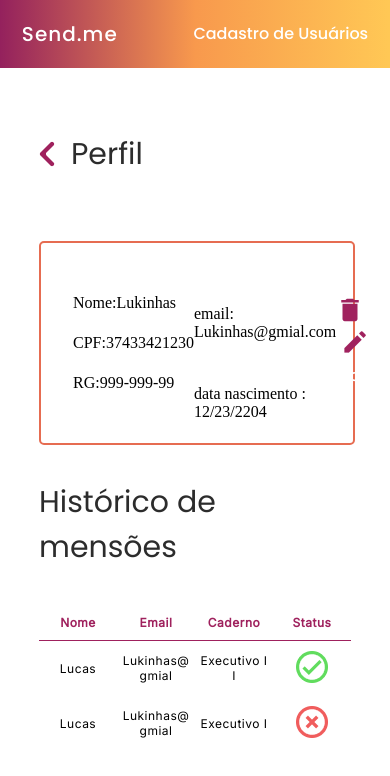
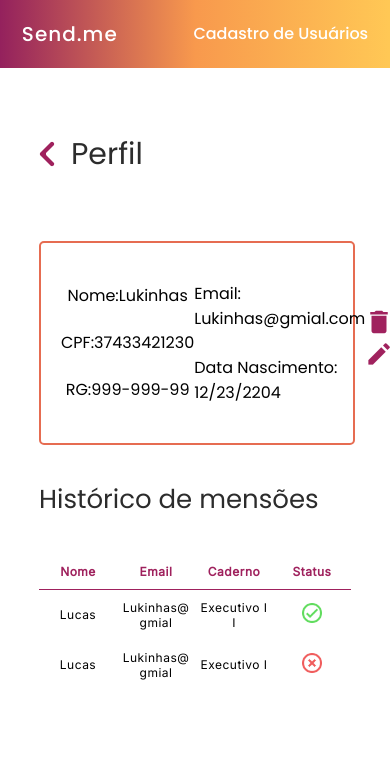
Before and after one commit to The-Seven-DSM/Send.me-FrontEnd-2022-2, a React (Create React App) app: page /perfil in a window 390 px wide. Shown: the top 776 px of the page. Built offline with nearby package versions, Linux system fonts and the light colour scheme.

Commit message:
'responsivo'

```diff
--- a/src/components/Hist-Perfil/historico/style.css
+++ b/src/components/Hist-Perfil/historico/style.css
@@ -1,3 +1,11 @@
 .Titulo{
     margin: 35px 0;
 }
+@media(max-width:991px){
+    .Titulo{
+        font-size: 26px;
+    }
+    tbody tr td img{
+        width: 20px;
+    }
+}
--- a/src/components/Hist-Perfil/perfil.js
+++ b/src/components/Hist-Perfil/perfil.js
@@ -23,12 +23,12 @@ function Perfil (){
                     <p>RG:999-999-99</p>
                 </div>
                 <div className="meio">
-                    <p>email: Lukinhas@gmial.com</p>
-                    <p>data nascimento : 12/23/2204</p>
+                    <p>Email: Lukinhas@gmial.com</p>
+                    <p>Data Nascimento: 12/23/2204</p>
                 </div>
                 <div className="direito">
                     <a href="/a"><img src={Lixeira} alt="Lixeira" /></a>
-                    <a href="/a"><img src={Caneta} alt="Caneta" /><p>Editar</p> </a>
+                    <a href="/a"><img src={Caneta} alt="Caneta" /></a>
                 </div>
 
                 </div>
--- a/src/components/Hist-Perfil/style.css
+++ b/src/components/Hist-Perfil/style.css
@@ -1,4 +1,3 @@
-
 .containerPerfil {
     margin-top: 32px;
     display: flex;
@@ -9,35 +8,52 @@
     width: 100%;
     height: 200px;
  }
+.direito, .meio, .esquerda{
+    display: flex;
+    align-items: center;
+    flex-direction: column;
+}
 .direito{
-/* margin-top: 150px; */
-padding: 0 5px;
-/* height: 200px; */
-/* background-color: rgb(131, 142, 238); */
-display: flex;
-flex-direction: column;
+    margin-right: 20px;
 }
-
-/* .direito img{
-    margin-bottom: 150px;
-} */
-.meio{
-height: 120px;
-/* background-color: aqua; */
-display: flex;
-flex-direction: column;
-
+.direito a p{
+    color: #000;
+}
+.meio {
+    padding: 22px 0px;
 }
 .meio p{
-    padding: 22px 0px;
+    padding: 12px 0;
 }
 .esquerda{
-    height: 120px;
-    display: flex;
-    flex-direction: column;
-    margin-left: 32px;
-
+    margin-left: 20px;
 }
 .esquerda p{
     padding: 11px 0px;
+
 }
+p{
+    font-family: 'Poppins', sans-serif;
+}
+/* @media(max-width:768px){
+    .containerPerfil{
+        height: 400px;
+        flex-direction: column;
+        justify-content: center;
+    }
+    .direito, .esquerda{
+        margin-left: 0;
+        margin-right: 0;
+    }
+    .direito {
+        width: 100px;
+        flex-direction: row;
+        justify-content: space-between;
+    }
+    .meio{
+        padding: 30px 0;
+    }
+    .meio p{
+        padding: 10px 0;
+    }
+} */
--- a/src/components/Lista-assoc/style.css
+++ b/src/components/Lista-assoc/style.css
@@ -4,10 +4,10 @@
     align-items: center;
     justify-content: space-between;
     width: 100%;
-    height: 85px;
+    height: 70px;
     border-radius: 5px;
     border: 2px solid #E66C51;
-    padding: 0 10px;
+    padding: 0 15px;
 }
 .back-button-registration{
     margin-bottom: 32px;
--- a/src/components/login/style.css
+++ b/src/components/login/style.css
@@ -1,4 +1,5 @@
 .salve{
+    height: 600px;
     display: flex;
     align-items: center; /*alinhar vertical*/
     justify-content: center; /*alinhar em horizontal*/
@@ -10,16 +11,19 @@
    justify-content: center; /*alinhar em horizontal*/
    flex-direction: column; /*quebrar coluna ou linha*/
    border-radius: 5px;
-   border: 2px solid #E66C51;
    width: 400px;
    height: 500px;
+   box-shadow: 0 10px 40px 0 rgba(0, 0, 0, 0.4);
 }
 .login h3{
     /* font-size: 22px; */
     margin: 0px 0px 48px 0px;
 }
 .login p{
+    font-family: 'Poppins', sans-serif;
+    font-weight: 400;
     font-size: 18px;
+    color: rgb(44, 44, 44);
     margin: 1px;
     display: flex;
 }
```
